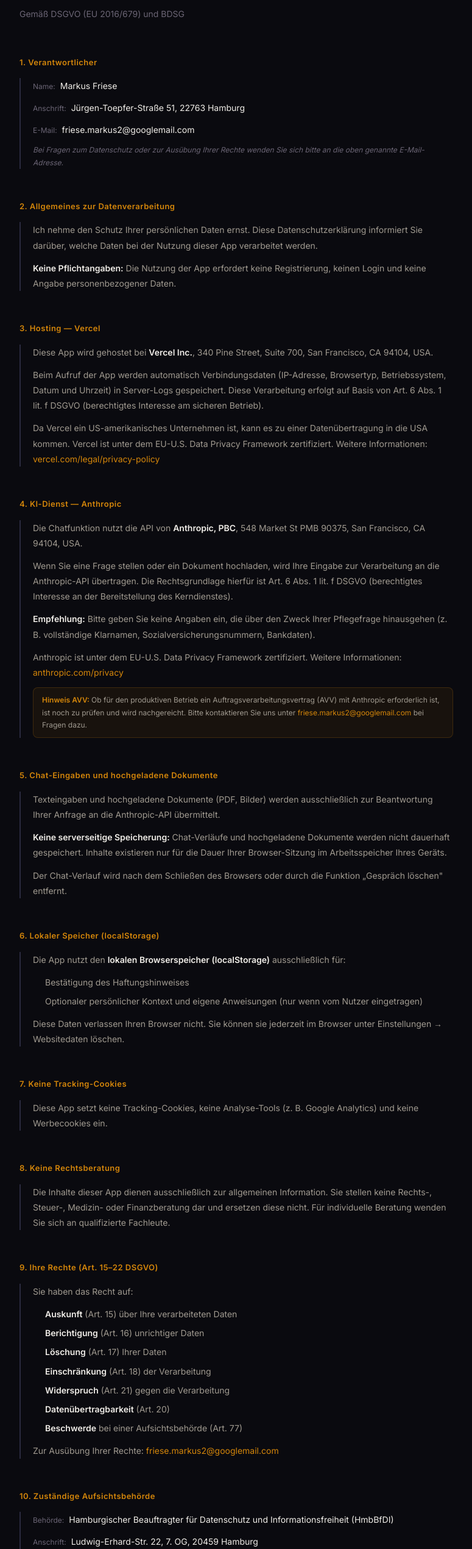
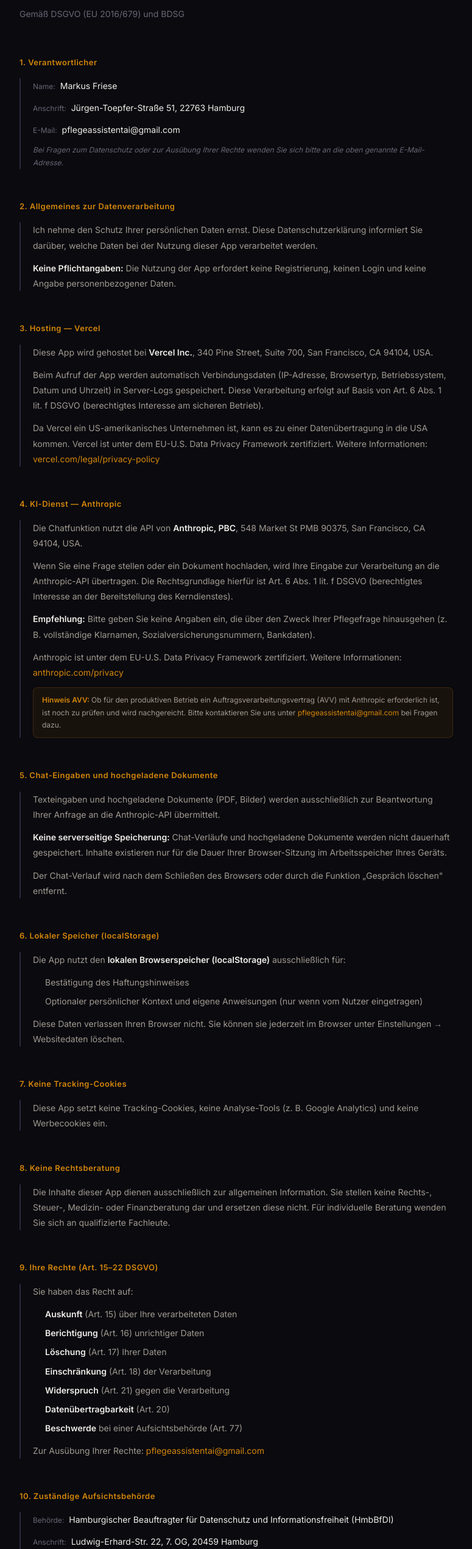
Before and after one commit to thecarearchitect/testingII, a Next.js app: page /datenschutz in a window 1280 px wide. Shown: the part 257-2797 px from the top of the page at 61% size, without its empty margins (252-1027 px from the left). Built offline with nearby package versions, Linux system fonts and the light colour scheme.

Commit message:
Update contact email to pflegeassistentai@gmail.com
Replace old googlemail address on all occurrences in Impressum and
Datenschutz (Kontakt, Verantwortlicher, AVV box, DSGVO rights section).

https://claude.ai/code/session_01MjZXZVnpb7r6LGws47frNK

```diff
--- a/app/datenschutz/page.tsx
+++ b/app/datenschutz/page.tsx
@@ -49,7 +49,7 @@ export default function DatenschutzPage() {
         <Section title="1. Verantwortlicher">
           <Field label="Name" value="Markus Friese" />
           <Field label="Anschrift" value="Jürgen-Toepfer-Straße 51, 22763 Hamburg" />
-          <Field label="E-Mail" value="friese.markus2@googlemail.com" />
+          <Field label="E-Mail" value="pflegeassistentai@gmail.com" />
           <p style={note}>
             Bei Fragen zum Datenschutz oder zur Ausübung Ihrer Rechte wenden Sie sich bitte an die oben genannte E-Mail-Adresse.
           </p>
@@ -96,7 +96,7 @@ export default function DatenschutzPage() {
           }}>
             <p style={{ ...note, marginTop: 0, color: '#a09a90', fontStyle: 'normal' }}>
               <strong style={{ color: '#d4860a' }}>Hinweis AVV:</strong> Ob für den produktiven Betrieb ein Auftragsverarbeitungsvertrag (AVV) mit Anthropic erforderlich ist, ist noch zu prüfen und wird nachgereicht. Bitte kontaktieren Sie uns unter{' '}
-              <span style={{ color: '#d4860a' }}>friese.markus2@googlemail.com</span> bei Fragen dazu.
+              <span style={{ color: '#d4860a' }}>pflegeassistentai@gmail.com</span> bei Fragen dazu.
             </p>
           </div>
         </Section>
@@ -151,7 +151,7 @@ export default function DatenschutzPage() {
           </ul>
           <p style={{ ...body, marginTop: 12 }}>
             Zur Ausübung Ihrer Rechte:{' '}
-            <span style={{ color: '#d4860a' }}>friese.markus2@googlemail.com</span>
+            <span style={{ color: '#d4860a' }}>pflegeassistentai@gmail.com</span>
           </p>
         </Section>
 
--- a/app/impressum/page.tsx
+++ b/app/impressum/page.tsx
@@ -51,7 +51,7 @@ export default function ImpressumPage() {
         </Section>
 
         <Section title="Kontakt">
-          <Field label="E-Mail" value="friese.markus2@googlemail.com" />
+          <Field label="E-Mail" value="pflegeassistentai@gmail.com" />
           <p style={hint}>
             Hinweis: Eine Telefonnummer ist nach § 5 TMG empfohlen. Bei reinen Online-Diensten bestehen unter bestimmten Umständen Ausnahmen — bitte rechtlich prüfen lassen.
           </p>
```
